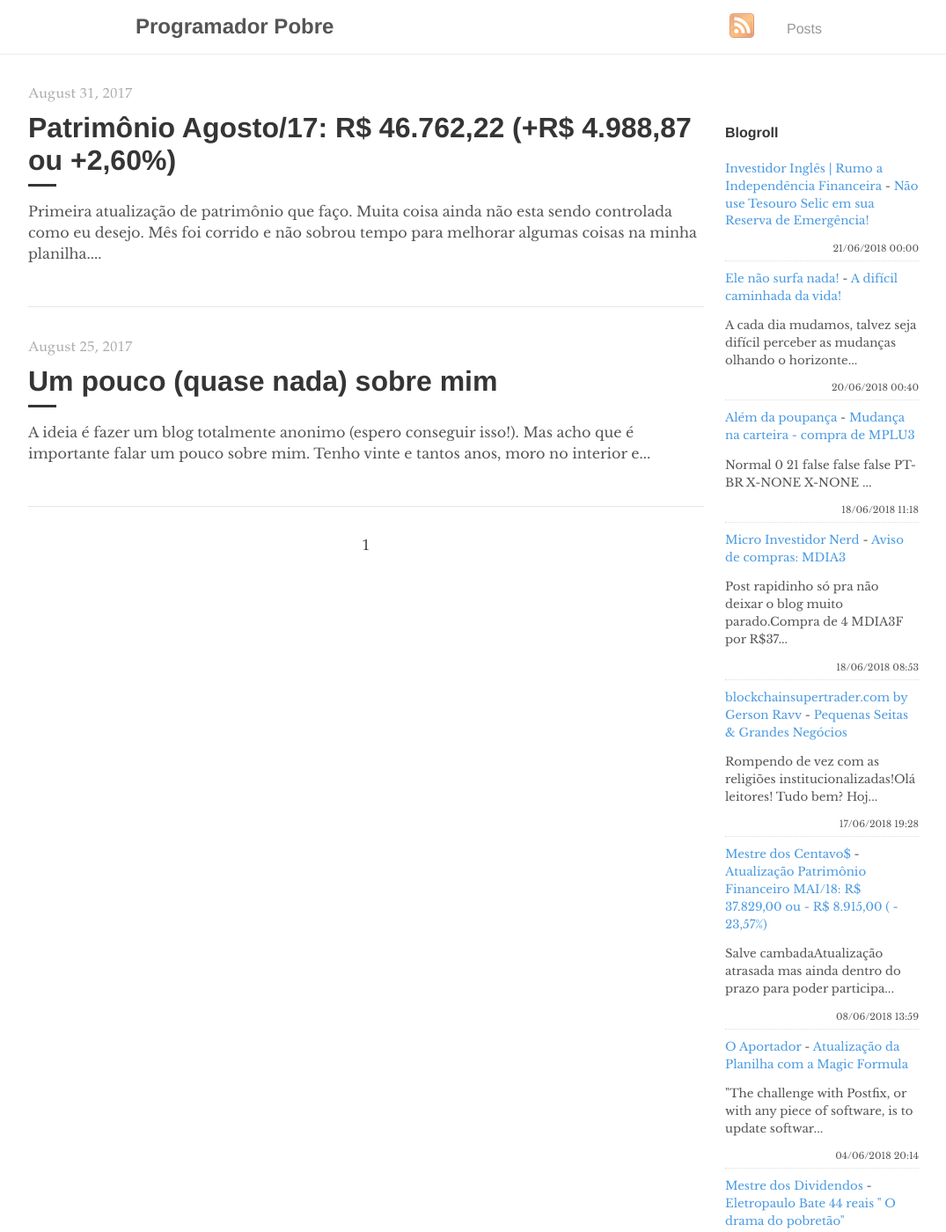
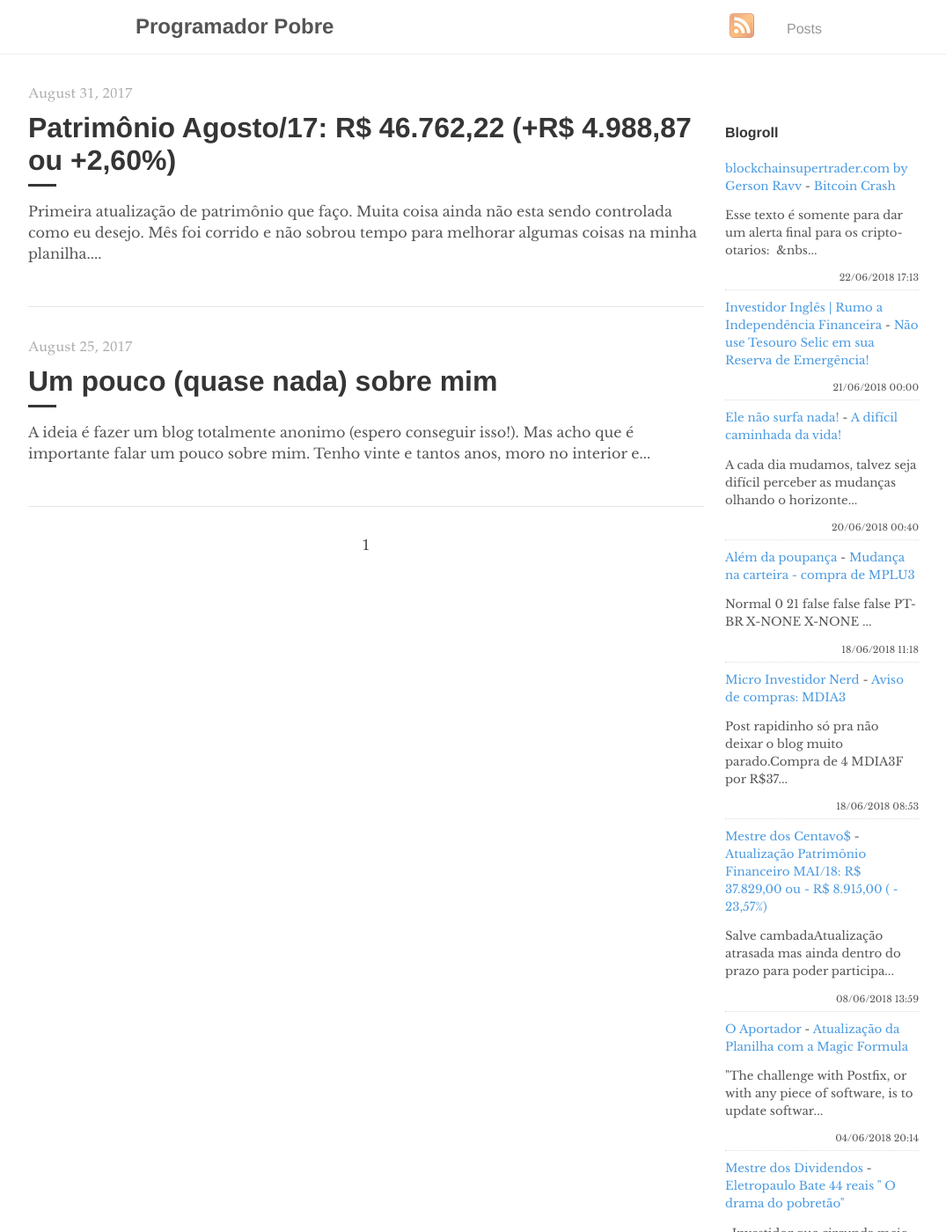
Before and after one commit to programadorpobre/programadorpobre.github.io, a Jekyll site: the page built from index.html, in a window 1280 px wide and 1400 px high. Shown: the whole window at 88% size, without its empty margins (96-1171 px from the left). Built offline with Jekyll 4.4.1, drawn with Linux system fonts in a browser that asks for light colours; the list of posts is cut into pages by our own code; comment, search, counter and statistics services are not loaded.

Commit message:
[ci skip] travis #322

```diff
--- a/_includes/feed-entries.html
+++ b/_includes/feed-entries.html
@@ -1,3 +1,8 @@
+<div class="feed-entry">
+    <a class="feed-entry-site-name" href="http://www.blockchainsupertrader.com/">blockchainsupertrader.com by Gerson Ravv</a> - <a class="feed-entry-title" href="http://www.blockchainsupertrader.com/2018/06/bitcoin-crash.html">Bitcoin Crash</a>
+    <p class="feed-entry-summary">Esse texto é somente para dar um alerta final para os cripto-otarios:&nbsp; &nbs...</p>
+    <time datetime="2018-06-22T17:13:00.000-03:00">22/06/2018 17:13</time>
+</div>
 <div class="feed-entry">
     <a class="feed-entry-site-name" href="https://www.investidoringles.com/">Investidor Inglês | Rumo a Independência Financeira</a> - <a class="feed-entry-title" href="https://www.investidoringles.com/2018/06/reserva-de-emergencia-tesouro-selic.html">Não use Tesouro Selic em sua Reserva de Emergência!</a>
     <p class="feed-entry-summary"></p>
@@ -19,11 +24,6 @@
     <time datetime="2018-06-18T08:53:00.002-07:00">18/06/2018 08:53</time>
 </div>
 <div class="feed-entry">
-    <a class="feed-entry-site-name" href="http://www.blockchainsupertrader.com/">blockchainsupertrader.com by Gerson Ravv</a> - <a class="feed-entry-title" href="http://www.blockchainsupertrader.com/2018/06/pequenas-seitas-grandes-negocios.html">Pequenas Seitas & Grandes Negócios</a>
-    <p class="feed-entry-summary">Rompendo de vez com as religiões institucionalizadas!Olá leitores! Tudo bem? Hoj...</p>
-    <time datetime="2018-06-17T19:28:00.000-03:00">17/06/2018 19:28</time>
-</div>
-<div class="feed-entry">
     <a class="feed-entry-site-name" href="https://mestredoscentavos.blogspot.com/">Mestre dos Centavo$</a> - <a class="feed-entry-title" href="https://mestredoscentavos.blogspot.com/2018/06/atualizacao-patrimonio-financeiro-mai18.html">Atualização Patrimônio Financeiro MAI/18: R$ 37.829,00 ou - R$ 8.915,00 ( - 23,57%)</a>
     <p class="feed-entry-summary">Salve cambadaAtualização atrasada mas ainda dentro do prazo para poder participa...</p>
     <time datetime="2018-06-08T13:59:00.000-07:00">08/06/2018 13:59</time>
```
